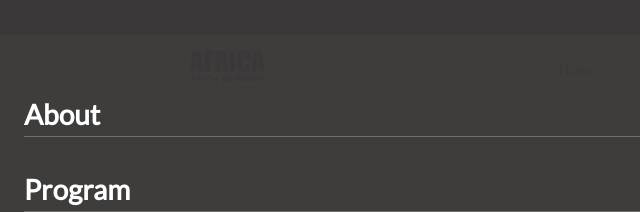
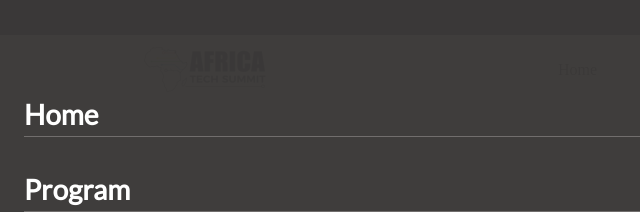
Before and after one commit to Yerimah/Capstone-project, a website: page about.html in a window 1280 px wide. Both pictures are taken after a click on the element 30 px from the left and 125 px from the top of the page. Shown: the top 212 px of the page, 0-640 px from the left. Drawn offline with Linux system fonts and the light colour scheme; a web font is replaced by a local one.

Commit message:
edit about.html navbar

```diff
--- a/about.html
+++ b/about.html
@@ -51,7 +51,7 @@
 
             <div class="hambug-items">
             <ul class="menu">
-                <li class="list-menu"><a href="about.html" class="a-link">About</a></li>
+                <li class="list-menu"><a href="index.html" class="a-link">Home</a></li>
                 <li class="list-menu"><a href="#program" class="a-link">Program</a></li>
                 <li class="list-menu"><a href="#" class="a-link">Join</a></li>
                 <li class="list-menu"><a href="#sponsors" class="a-link">Sponsor</a></li>
```
